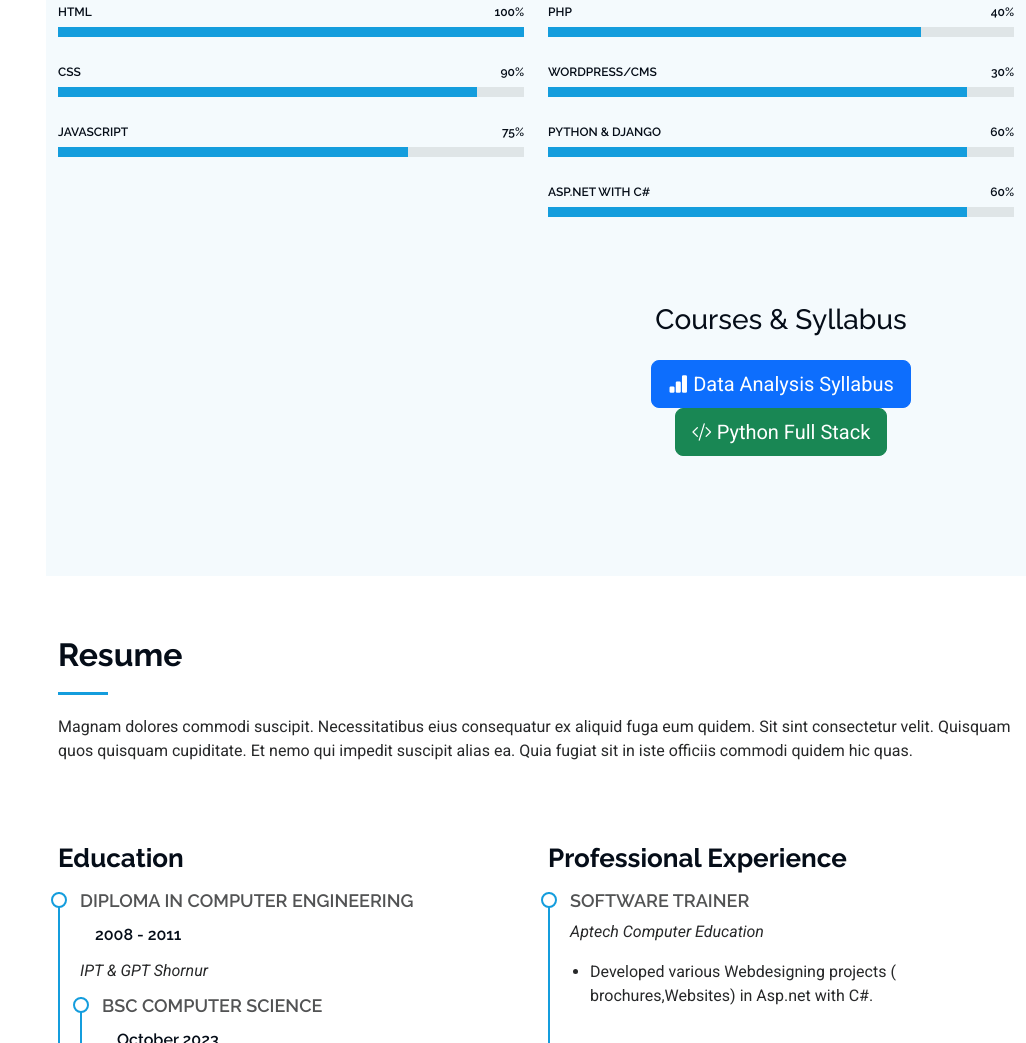
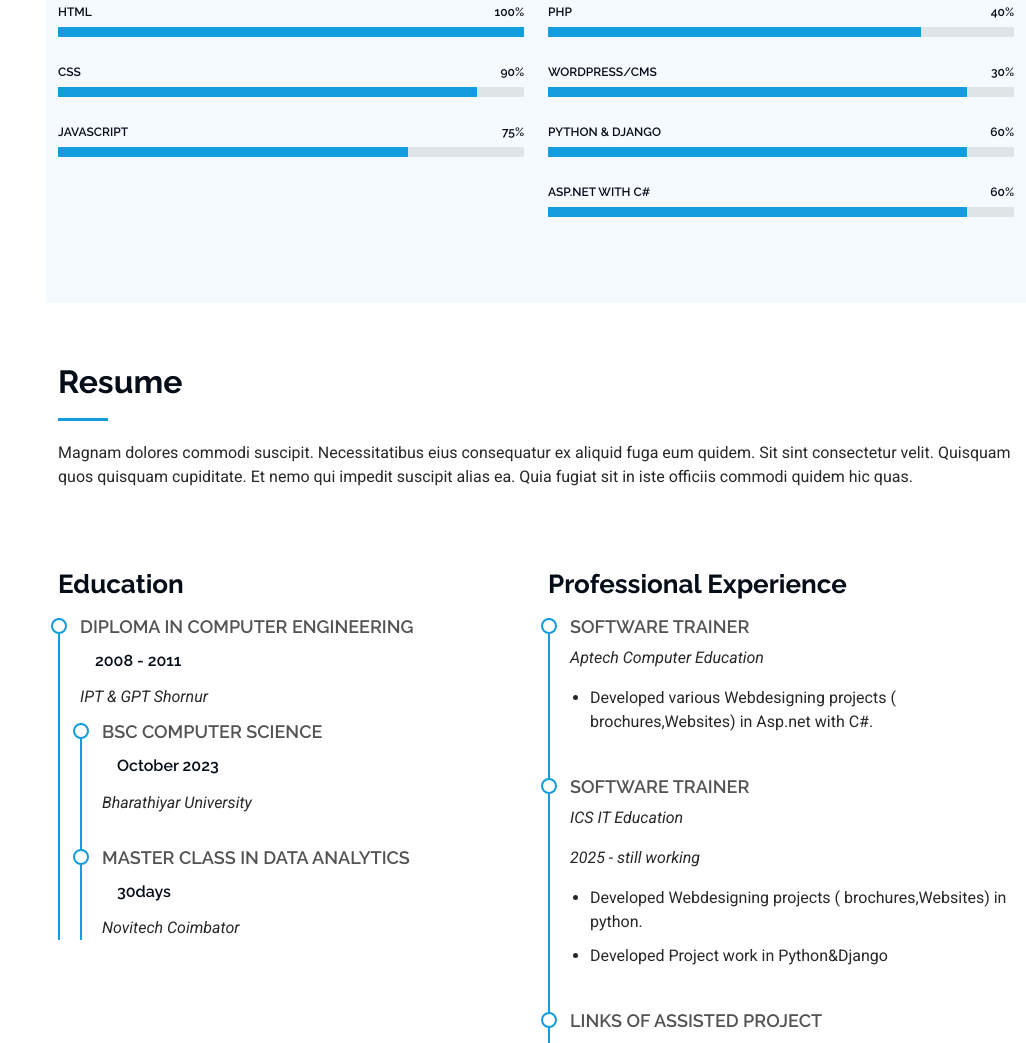
Before and after one commit to divyagovind22/My-site, a plain HTML site: page index.html in a window 1280 px wide. Shown: the part 1707-2750 px from the top of the page, without its empty margins (254-1280 px from the left). Drawn offline with Linux system fonts and the light colour scheme.

Commit message:
Update index.html

```diff
--- a/index.html
+++ b/index.html
@@ -235,23 +235,7 @@
 
             <!-- End Skills Item -->
 
-           <section id="courses" class="courses section">
 
-  <div class="container text-center" data-aos="fade-up">
-    <h3>Courses & Syllabus</h3>
-
-    <div class="mt-4">
-      <a href="data-analysis.html" class="btn btn-primary btn-lg mx-2">
-        <i class="bi bi-bar-chart-fill"></i> Data Analysis Syllabus
-      </a>
-
-      <a href="python-fullstack.html" class="btn btn-success btn-lg mx-2">
-        <i class="bi bi-code-slash"></i> Python Full Stack
-      </a>
-    </div>
-  </div>
-
-</section>
 
           </div>
 
```
